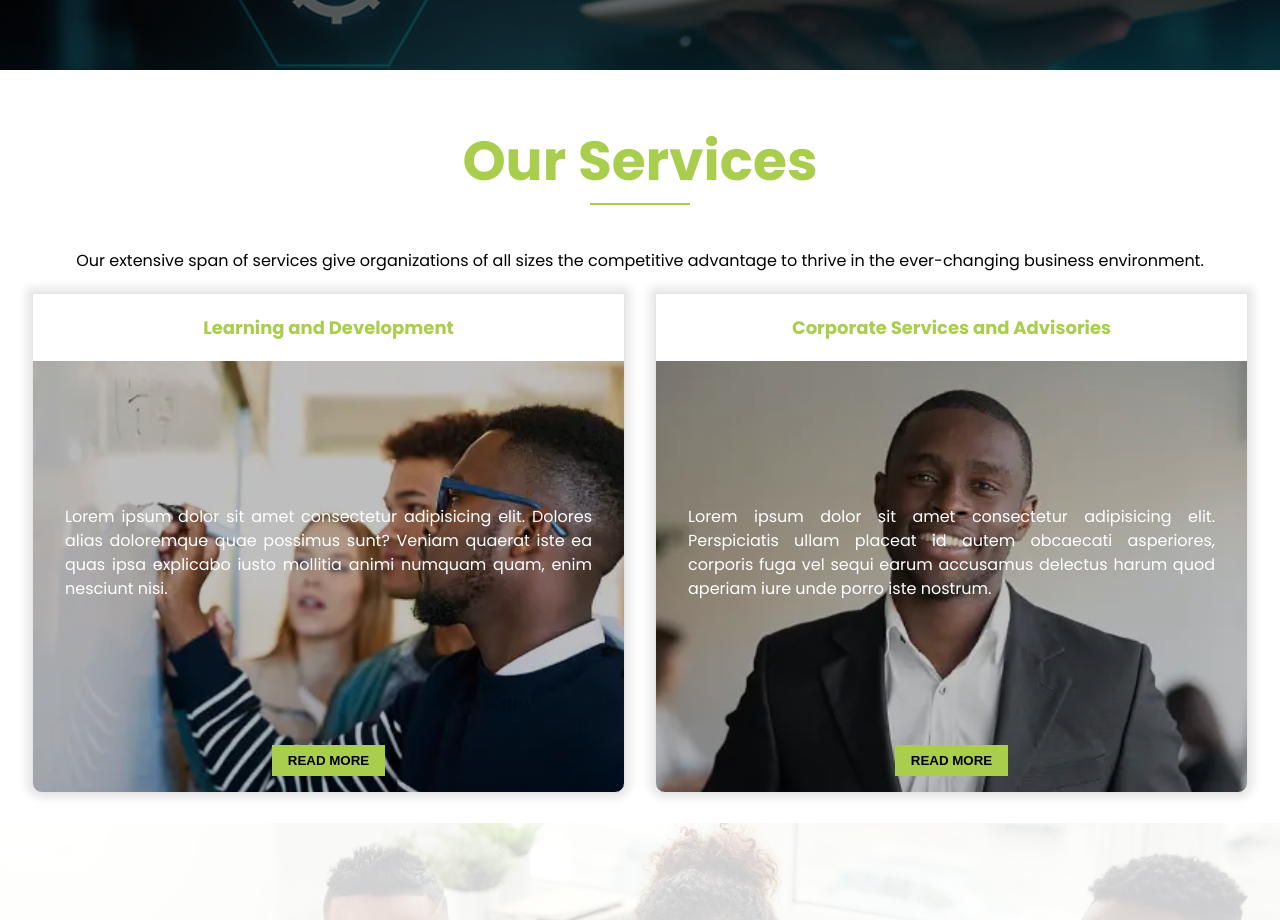
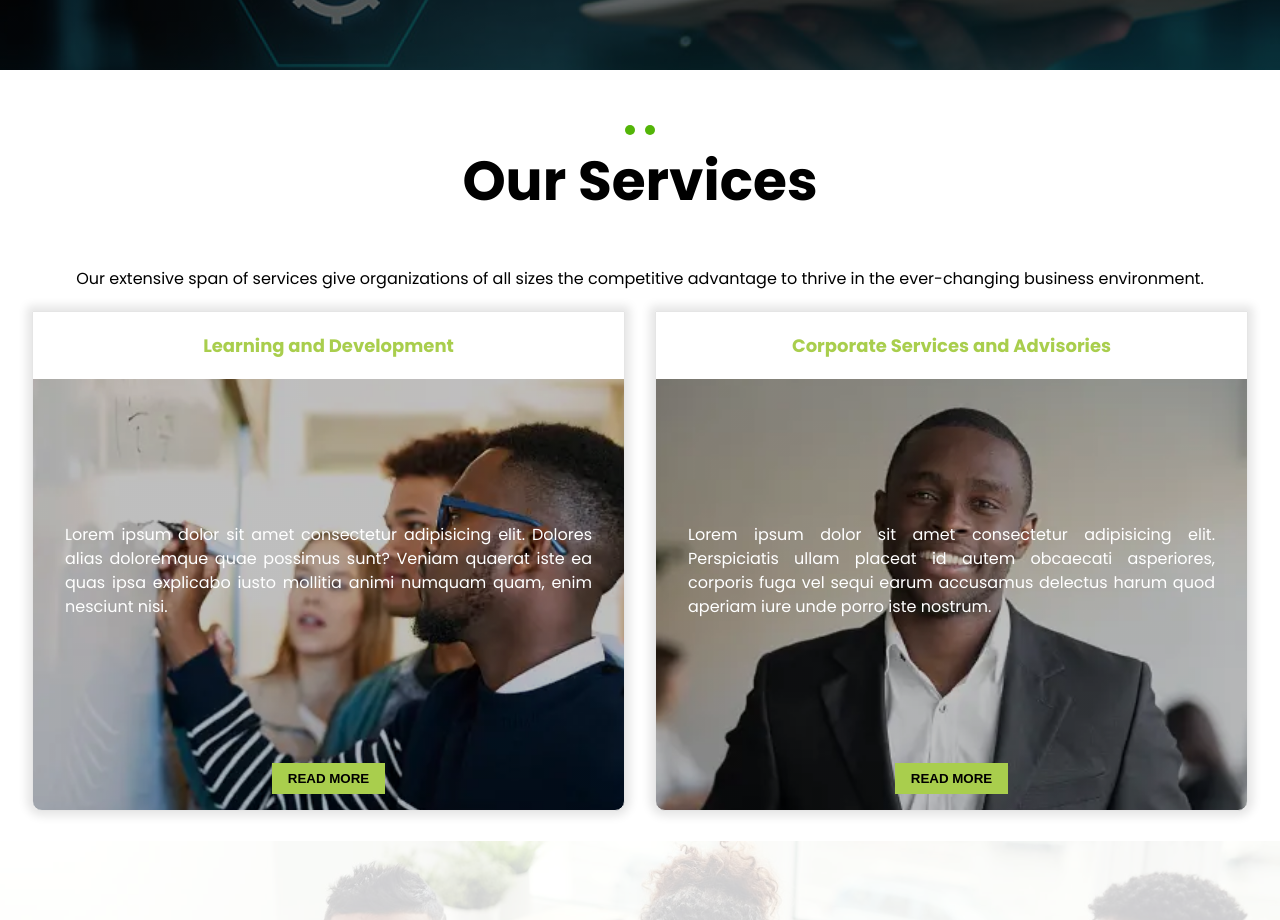
Before and after one commit to emmanuel4365/midas-touch, a React (Vite) app in the folder client/: page / in a window 1280 px wide. Shown: the part 2180-3100 px from the top of the page. Built offline with nearby package versions, Linux system fonts and the light colour scheme.

Commit message:
formatted our services heading

```diff
--- a/client/src/index.css
+++ b/client/src/index.css
@@ -435,10 +435,27 @@ header {
   justify-content: center;
 }
 
+.services-dots {
+  width: 50px;
+  height: 20px;
+  display: flex;
+  align-items: center;
+  justify-content: center;
+  gap: 10px;
+}
+
+.services-dot-left,
+.services-dot-right {
+  width: 10px;
+  height: 10px;
+  background-color: #53b508;
+  border-radius: 50%;
+}
+
 .services-heading {
   font-size: 55px;
   font-weight: bold;
-  color: #a9ce4d;
+  /* color: #a9ce4d; */
 }
 
 .services-list {
--- a/client/src/pages/LandingPage.jsx
+++ b/client/src/pages/LandingPage.jsx
@@ -44,8 +44,11 @@ const LandingPage = () => {
         </p>
       </div>
       <div className="services-container">
+        <div className="services-dots">
+          <div className="services-dot-left"></div>
+          <div className="services-dot-right"></div>
+        </div>
         <h2 className="services-heading">Our Services</h2>
-        <hr width="100px" color="#a9ce4d" />
         <br />
         <p className="services-paragraph">
           Our extensive span of services give organizations of all sizes the
```
